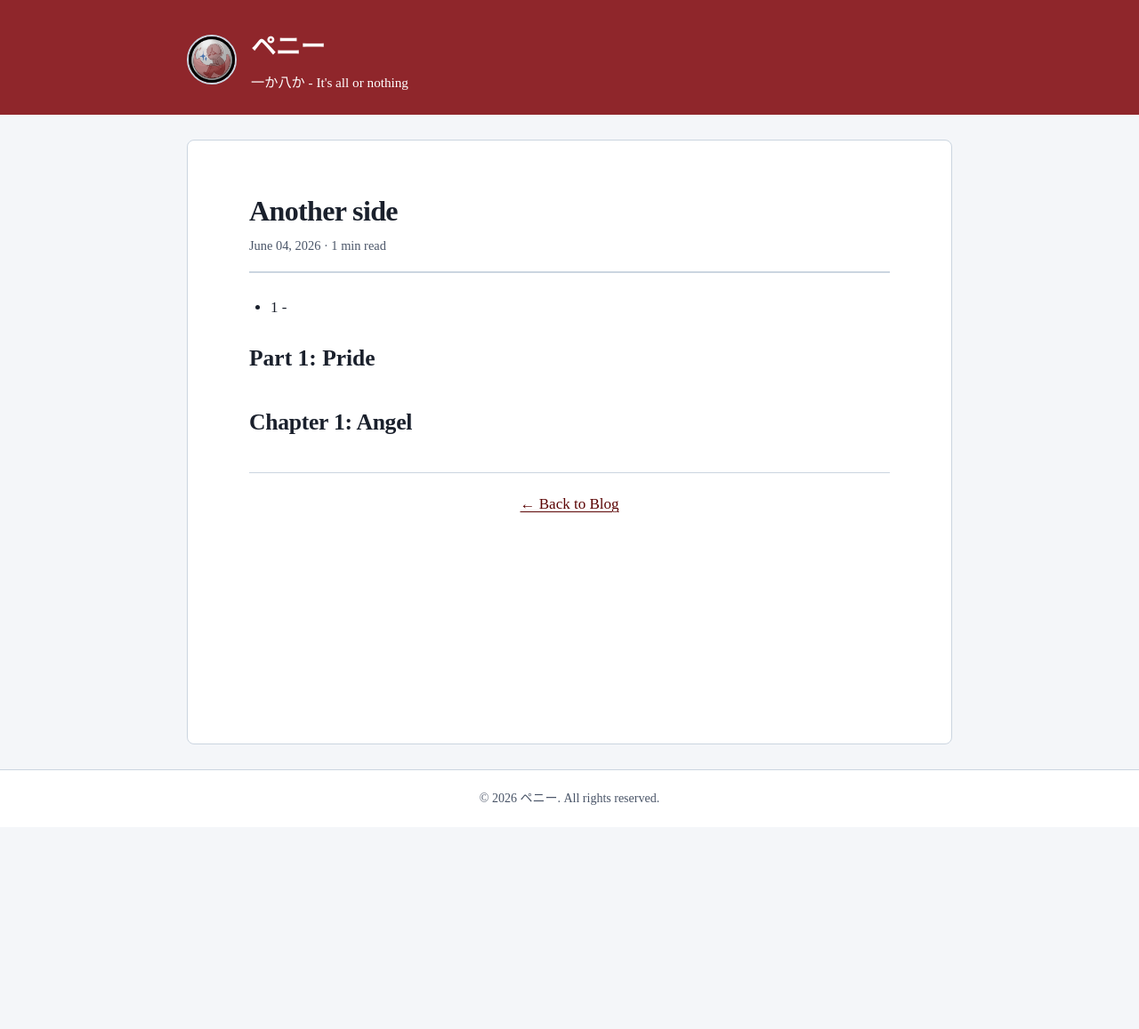
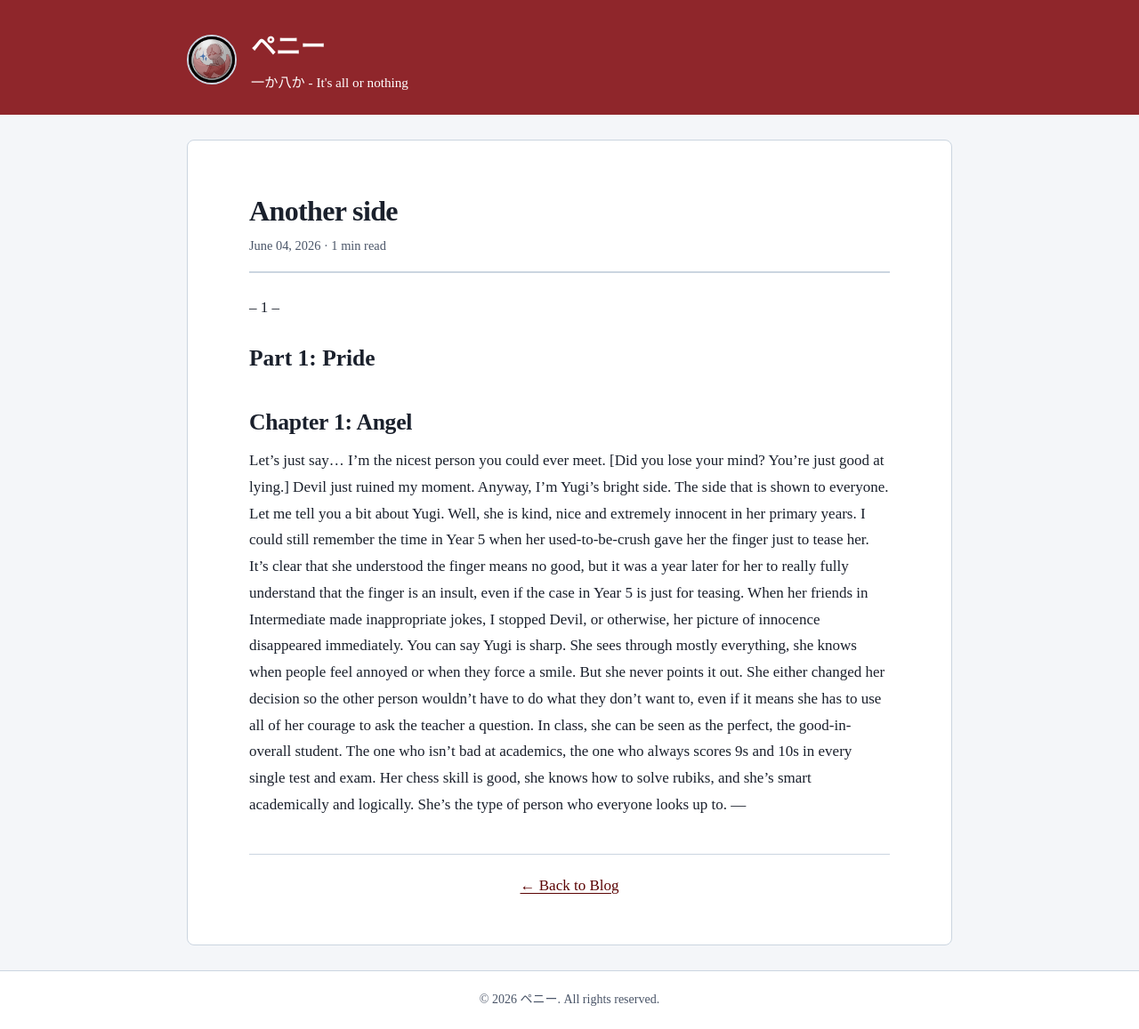
Before and after one commit to pennie26/pennie26.github.io, a Jekyll site: the page built from _posts/2026/05/31/2026-06-04-another_side_1.md, in a window 1280 px wide. Shown: the whole page at 89% size. Built offline with Jekyll 4.4.1, drawn with Linux system fonts in a browser that asks for light colours; before the commit the page ends 930 px from its top, so only the background shows below that.

Commit message:
Fix formatting and improve text in chapter 1

```diff
--- a/_posts/2026/05/31/2026-06-04-another_side_1.md
+++ b/_posts/2026/05/31/2026-06-04-another_side_1.md
@@ -7,8 +7,15 @@ author: "Pennie"
 categories: []
 ---
 
-- 1 -
+-- 1 --
 <!--more-->
 
 # Part 1: Pride
 ## Chapter 1: Angel
+  Let’s just say… I’m the nicest person you could ever meet.
+  [Did you lose your mind? You’re just good at lying.]
+  Devil just ruined my moment. Anyway, I’m Yugi’s bright side. The side that is shown to everyone. Let me tell you a bit about Yugi. Well, she is kind, nice and extremely innocent in her primary years. I could still remember the time in Year 5 when her used-to-be-crush gave her the finger just to tease her. It’s clear that she understood the finger means no good, but it was a year later  for her to really fully understand that the finger is an insult, even if the case in Year 5 is just for teasing.
+  When her friends in Intermediate made inappropriate jokes, I stopped Devil, or otherwise, her picture of innocence disappeared immediately.
+  You can say Yugi is sharp. She sees through mostly everything, she knows when people feel annoyed or when they force a smile. But she never points it out. She either changed her decision so the other person wouldn’t have to do what they don’t want to, even if it means she has to use all of her courage to ask the teacher a question.
+  In class, she can be seen as the perfect, the good-in-overall student. The one who isn’t bad at academics, the one who always scores 9s and 10s in every single test and exam. Her chess skill is good, she knows how to solve rubiks, and she’s smart academically and logically. She’s the type of person who everyone looks up to.
+---
```
